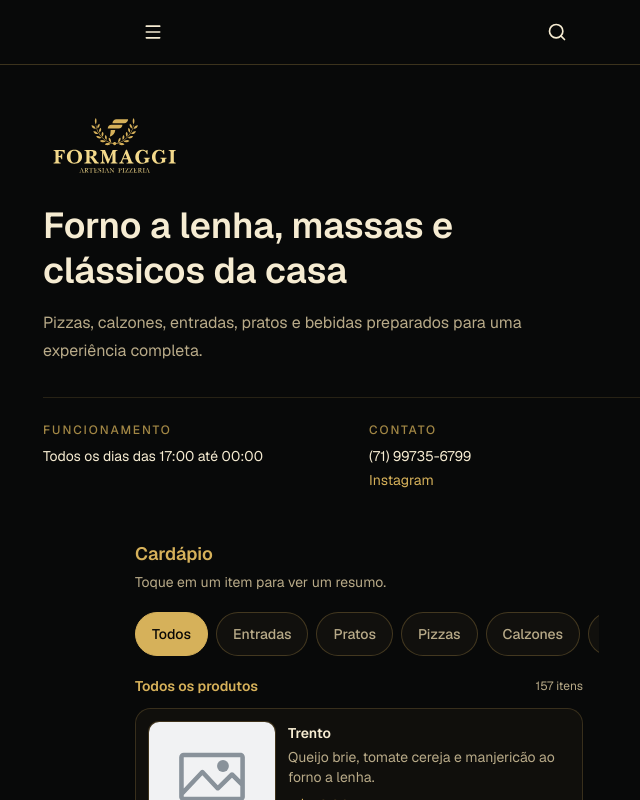
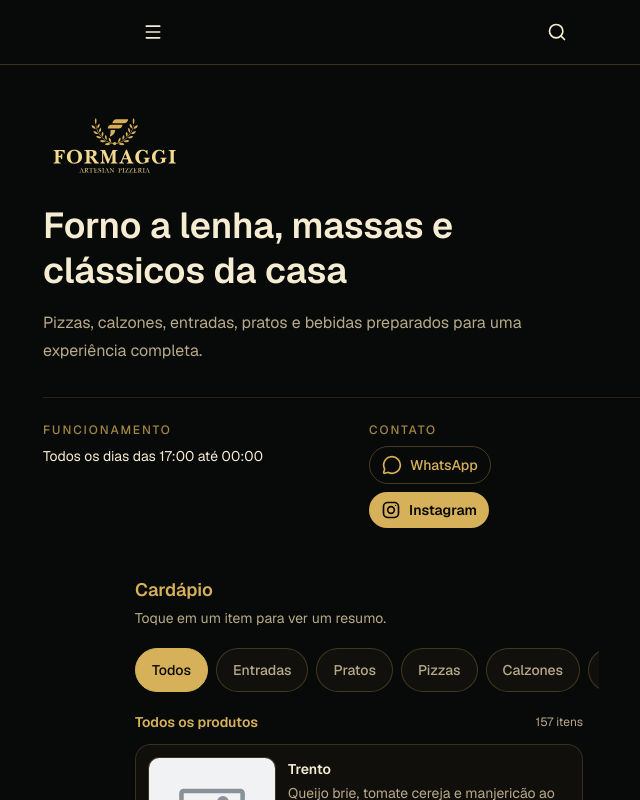
Before and after one commit to riquehen707/card-sara, a Next.js app: page / in a window 1280 px wide. Shown: the top 800 px of the page, without its empty margins (281-921 px from the left). Built offline with nearby package versions, Linux system fonts and the light colour scheme.

Commit message:
Atualiza contatos do cardápio

```diff
--- a/components/menu/public-menu.tsx
+++ b/components/menu/public-menu.tsx
@@ -1,6 +1,7 @@
 "use client";
 
 import Image from "next/image";
+import { MessageCircleIcon } from "lucide-react";
 import { useMemo, useState } from "react";
 
 import { PublicHeader } from "@/components/layout/public-header";
@@ -15,11 +16,31 @@ type PublicMenuProps = {
   products: Product[];
 };
 
+function InstagramIcon() {
+  return (
+    <svg
+      viewBox="0 0 24 24"
+      fill="none"
+      stroke="currentColor"
+      strokeWidth="2"
+      strokeLinecap="round"
+      strokeLinejoin="round"
+      className="size-5"
+      aria-hidden="true"
+    >
+      <rect width="18" height="18" x="3" y="3" rx="5" />
+      <circle cx="12" cy="12" r="4" />
+      <circle cx="17.5" cy="6.5" r="0.75" fill="currentColor" stroke="none" />
+    </svg>
+  );
+}
+
 export function PublicMenu({
   establishment,
   categories,
   products,
 }: PublicMenuProps) {
+  const whatsappUrl = `https://wa.me/55${establishment.phone.replace(/\D/g, "")}?text=${encodeURIComponent("Vim pelo cardápio")}`;
   const [activeCategoryId, setActiveCategoryId] = useState("todos");
   const [selectedProduct, setSelectedProduct] = useState<Product | null>(null);
   const [quickViewOpen, setQuickViewOpen] = useState(false);
@@ -115,20 +136,30 @@ export function PublicMenu({
                 <dt className="text-xs font-medium uppercase tracking-[0.16em] text-primary/75">
                   Contato
                 </dt>
-                <dd id="fale-conosco" className="leading-6 text-foreground">
-                  <span>{establishment.phone}</span>
+                <dd
+                  id="fale-conosco"
+                  className="mt-2 flex flex-col items-start gap-2 text-foreground"
+                >
+                  <a
+                    href={whatsappUrl}
+                    target="_blank"
+                    rel="noreferrer"
+                    className="inline-flex items-center gap-2 rounded-full border border-primary/30 px-3 py-2 font-medium text-primary outline-none transition-colors hover:bg-primary hover:text-primary-foreground focus-visible:ring-[3px] focus-visible:ring-ring/50"
+                    aria-label={`Enviar mensagem para a Formaggi pelo WhatsApp no número ${establishment.phone}`}
+                  >
+                    <MessageCircleIcon className="size-5" aria-hidden="true" />
+                    WhatsApp
+                  </a>
                   {establishment.instagram && (
-                    <>
-                      <br />
                     <a
                       href={establishment.instagram}
                       target="_blank"
                       rel="noreferrer"
-                        className="text-primary underline-offset-4 outline-none hover:underline focus-visible:rounded-sm focus-visible:ring-[3px] focus-visible:ring-ring/50"
+                      className="inline-flex items-center gap-2 rounded-full bg-primary px-3 py-2 font-semibold text-primary-foreground outline-none transition-opacity hover:opacity-90 focus-visible:ring-[3px] focus-visible:ring-ring/50"
                     >
+                      <InstagramIcon />
                       Instagram
                     </a>
-                    </>
                   )}
                 </dd>
               </div>
```
Also changed, not shown: data/menu.json. Lines whose indentation alone changed are shown as unchanged.
